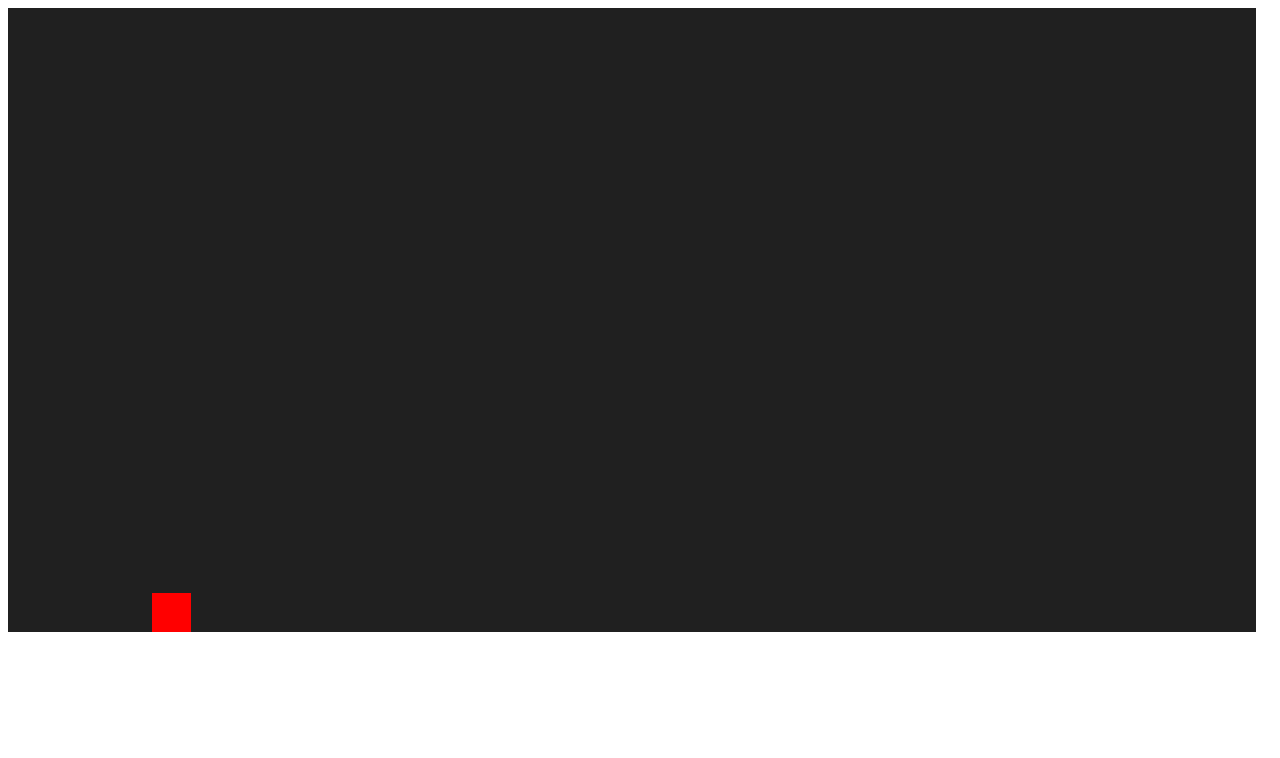
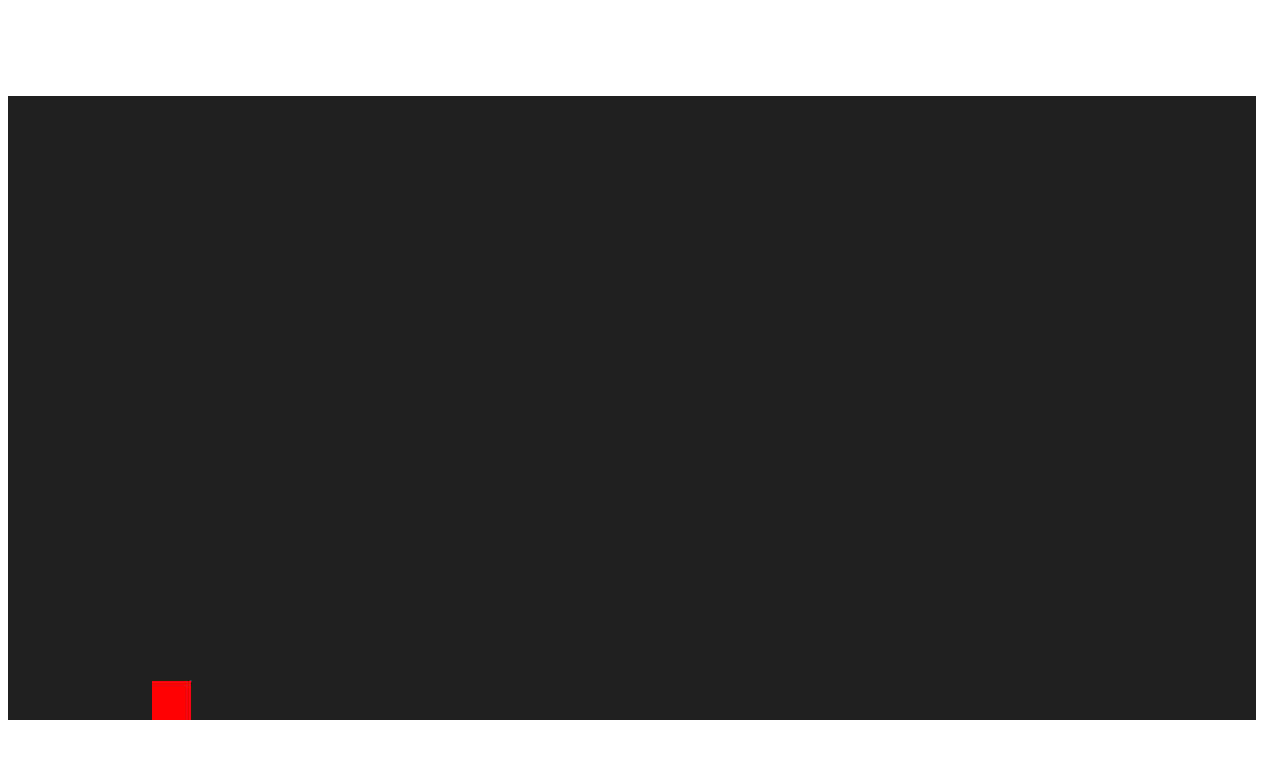
Before and after one commit to alsonshareef/js-platformer, a website built with webpack: page src/template.html in a window 1280 px wide. Built offline with nearby package versions, Linux system fonts and the light colour scheme.

Commit message:
Styles for centering the canvas

```diff
--- a/src/styles/index.css
+++ b/src/styles/index.css
@@ -1,3 +1,10 @@
-background {
-  color: aqua;
+html {
+  height: 100%;
+  width: 100%;
 }
+
+body {
+  height: 100%;
+  display: flex;
+  align-items: center;
+}
```
